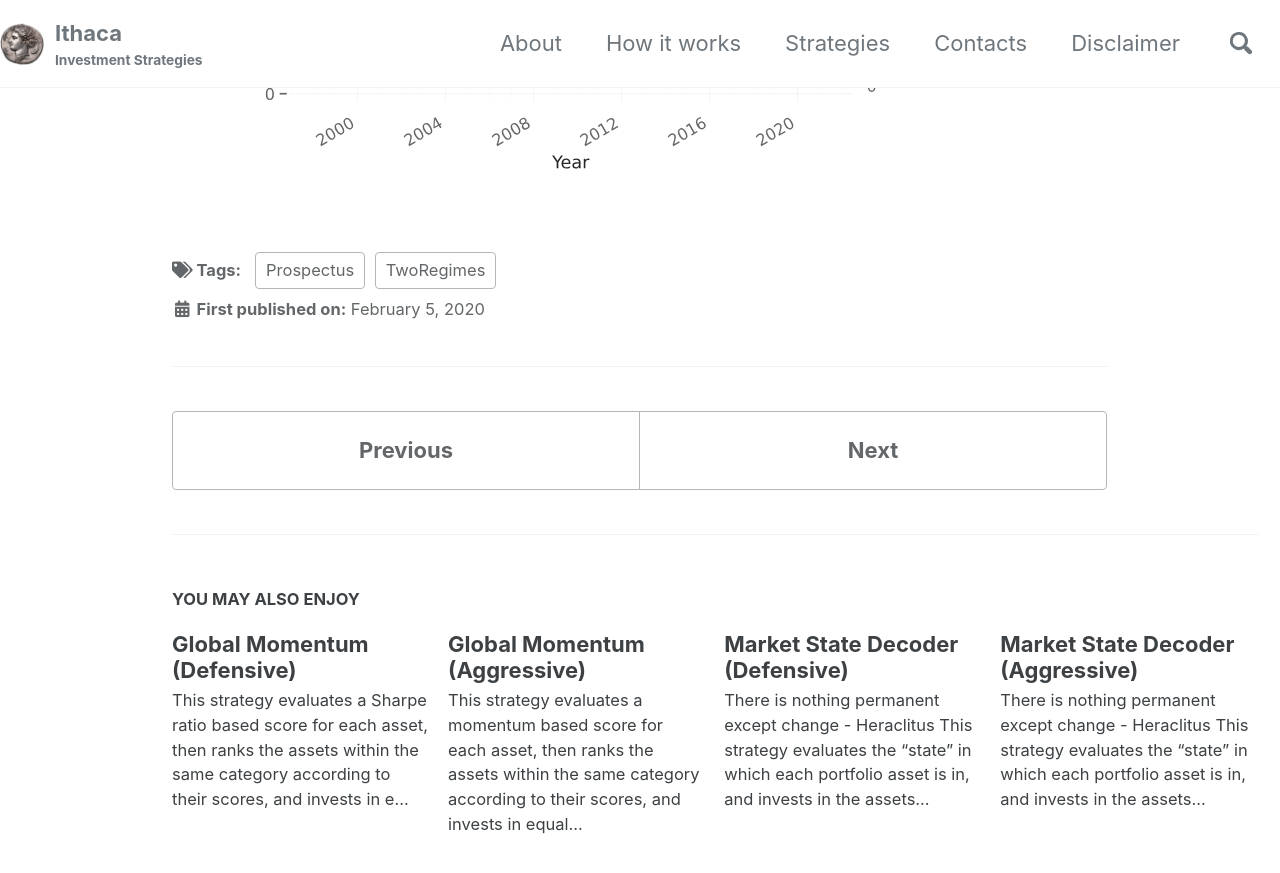
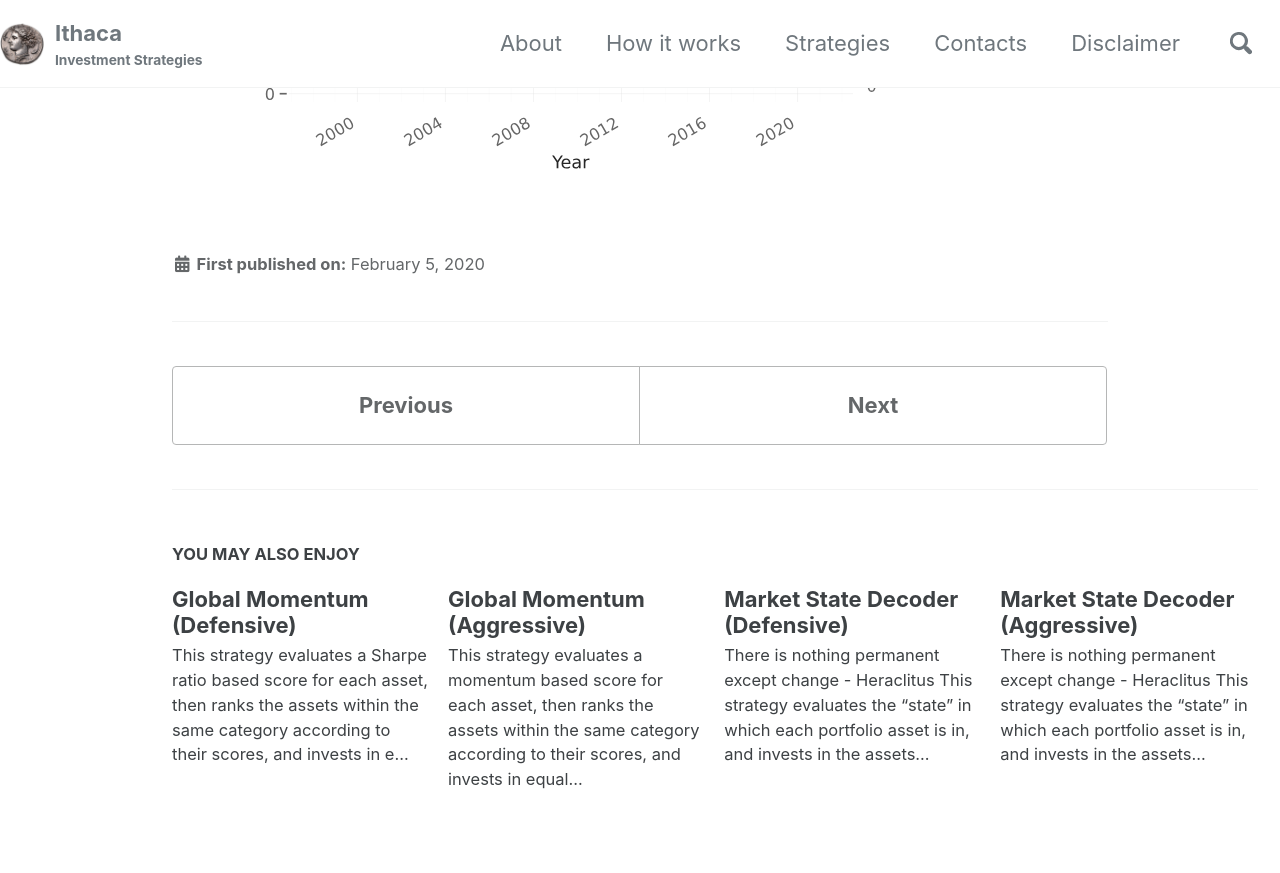
Before and after one commit to IthacaResearch/ithacaresearch.github.io, a Jekyll site: the page built from _posts/2020-02-05-Two-Regimes.md, in a window 1280 px wide and 900 px high, scrolled down 1666 px. Shown: the top 873 px of the window. Built offline with Jekyll 4.4.1, drawn with Linux system fonts in a browser that asks for light colours; cached includes are drawn as plain includes.

Commit message:
Update 2020-02-05-Two-Regimes.md

```diff
--- a/_posts/2020-02-05-Two-Regimes.md
+++ b/_posts/2020-02-05-Two-Regimes.md
@@ -1,7 +1,6 @@
 ---
 title: Two Regimes
 permalink: /strategies/two-regimes
-tags: TwoRegimes Prospectus
 excerpt_separator:  <!--more-->
 ---
 
```
